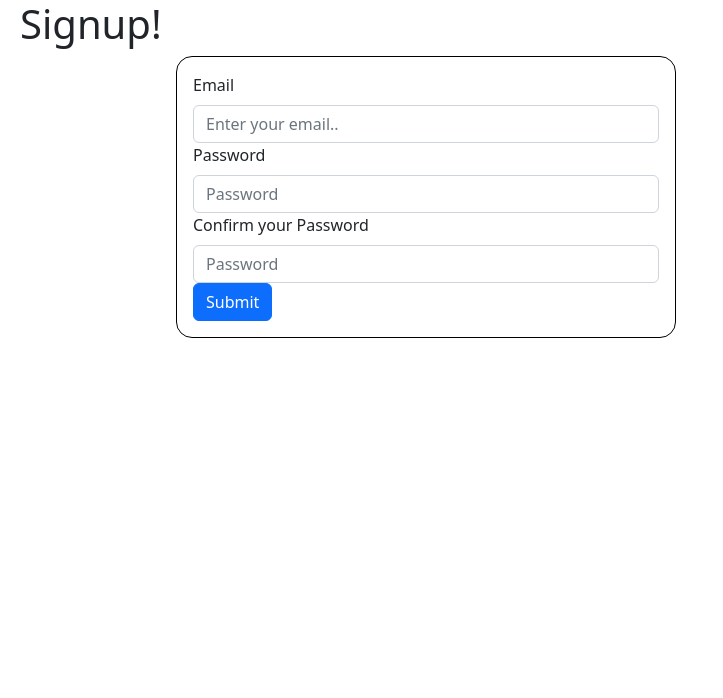
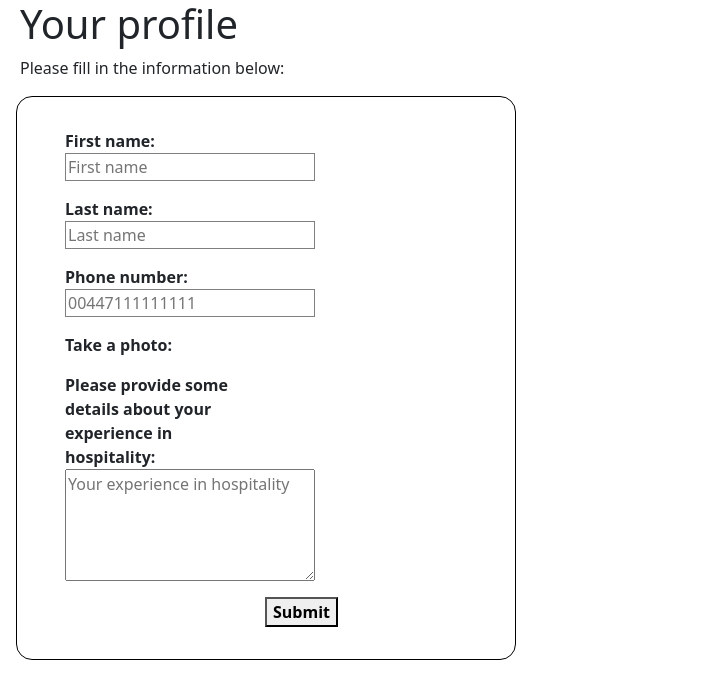
Before and after one commit to russell-gh/hospitality-hunt, a React (Create React App) app: page / in a window 1280 px wide. Shown: the top 698 px of the page, without its empty margins (0-723 px from the left). Built offline with nearby package versions, Linux system fonts and the light colour scheme.

Commit message:
updated form and css

```diff
--- a/src/App.css
+++ b/src/App.css
@@ -1,49 +1,3 @@
-
 .eachJob {
   background-color: gray;
 }
-h1,
-p {
-  margin-left: 20px;
-}
-
-form {
-  border: 1px solid black;
-  border-radius: 1em;
-  padding: 1em;
-  width: 500px;
-  margin-left: 1em;
-}
-
-ul {
-  list-style: none;
-  font-weight: bold;
-  padding: 0;
-  margin: 0;
-}
-
-li {
-  margin-top: 1em;
-}
-
-label {
-  display: inline-block;
-  width: 200px;
-}
-
-input {
-  width: 250px;
-  border: 1px solid grey;
-}
-
-textarea {
-  height: 7em;
-  width: 250px;
-  vertical-align: top;
-}
-
-li > button {
-  margin-left: 200px;
-  font-weight: bold;
-
-}
--- /dev/null
+++ b/src/components/CreateUserProfile/CreateUserProfile.css
@@ -0,0 +1,44 @@
+h1,
+p {
+  margin-left: 20px;
+}
+
+form {
+  border: 1px solid black;
+  border-radius: 1em;
+  padding: 1em;
+  width: 500px;
+  margin-left: 1em;
+}
+
+ul {
+  list-style: none;
+  font-weight: bold;
+  padding: 0;
+  margin: 0;
+}
+
+li {
+  margin-top: 1em;
+}
+
+label {
+  display: inline-block;
+  width: 200px;
+}
+
+input {
+  width: 250px;
+  border: 1px solid grey;
+}
+
+textarea {
+  height: 7em;
+  width: 250px;
+  vertical-align: top;
+}
+
+li > button {
+  margin-left: 200px;
+  font-weight: bold;
+}
--- a/src/components/CreateUserProfile.jsx
+++ b/src/components/CreateUserProfile/CreateUserProfile.jsx
@@ -1,24 +1,8 @@
 import React from "react";
 import { useState } from "react";
 import { useDispatch } from "react-redux";
-import { setUserProfile } from "../features/hospitality/hospitalitySlice";
-
-// const Joi = require("joi");
-
-// const schema = Joi.object({
-//   firstname: Joi.string().required(),
-//   lastname: Joi.string().required(),
-//   email: Joi.string().email().required(),
-//   phone: Joi.string().optional(),
-// });
-
-// const { error } = schema.validate({});
-
-// const validateForm = (e) => {
-//   if (error) {
-//     return "Non valid input";
-//   }
-// };
+import { setUserProfile } from "../../features/hospitality/hospitalitySlice";
+import "./CreateUserProfile.css";
 
 const UserProfiles = (props) => {
   const dispatch = useDispatch();
@@ -41,7 +25,7 @@ const UserProfiles = (props) => {
       <form onInput={onInput} onSubmit={sendUserInfo} action="" method="post">
         <ul>
           <li>
-            <label for="firstname">First name: </label>
+            <label htmlFor="firstname">First name: </label>
             <input
               type="text"
               id="firstname"
@@ -50,7 +34,7 @@ const UserProfiles = (props) => {
             />
           </li>
           <li>
-            <label for="lastname">Last name: </label>
+            <label htmlFor="lastname">Last name: </label>
             <input
               type="text"
               id="lastname"
@@ -58,44 +42,44 @@ const UserProfiles = (props) => {
               placeholder="Last name"
             />
           </li>
-          <li>
-            <label for="email">Email: </label>
+          {/* <li>
+            <label htmlFor="email">Email: </label>
             <input
               type="email"
               id="email"
               name="email"
               placeholder="example@example.com"
             />
-          </li>
-          <li>
-            <label for="email">Confirm email: </label>
+          </li> */}
+          {/* <li>
+            <label htmlFor="email">Confirm email: </label>
             <input
               type="email"
               id="email"
               name="email"
               placeholder="example@example.com"
             />
-          </li>
-          <li>
-            <label for="password">Password: </label>
+          </li> */}
+          {/* <li>
+            <label htmlFor="password">Password: </label>
             <input
               type="password"
               id="password"
               name="password"
               placeholder="Password"
             ></input>
-          </li>
-          <li>
-            <label for="password">Confirm password: </label>
+          </li> */}
+          {/* <li>
+            <label htmlFor="password">Confirm password: </label>
             <input
               type="password"
               id="password"
               name="password"
               placeholder="Password"
             ></input>
-          </li>
+          </li> */}
           <li>
-            <label for="phone">Phone number: </label>
+            <label htmlFor="phone">Phone number: </label>
             <input
               type="tel"
               id="phone"
@@ -106,7 +90,7 @@ const UserProfiles = (props) => {
           {/* To be added: */}
           <li>Take a photo:</li>
           <li>
-            <label for="experience">
+            <label htmlFor="experience">
               Please provide some details about your experience in hospitality:
             </label>
             <textarea
--- a/src/features/hospitality/hospitalitySlice.js
+++ b/src/features/hospitality/hospitalitySlice.js
@@ -1,10 +1,9 @@
 import { createSlice } from "@reduxjs/toolkit";
 
 const initialState = {
-  screenMode: 1,
+  screenMode: 4,
   value: 10,
   user: { email: "", password: "" },
-
 
   businesses: [
     {
@@ -110,7 +109,6 @@ const initialState = {
       email: "beatricemiddleton@email.com",
     },
   ],
-
 };
 
 export const hospitalitySlice = createSlice({
@@ -140,14 +138,12 @@ export const hospitalitySlice = createSlice({
   },
 });
 
-
-
 export const { increment, decrement, setUserProfile, SIGNUP, login } =
   hospitalitySlice.actions;
 
 export const selectBusinesses = (state) => state.hospitality.businesses;
 export const selectFreelancers = (state) => state.hospitality.freelancers;
-export const selectScreenMode = (state) => state.hospitality.screenMode
+export const selectScreenMode = (state) => state.hospitality.screenMode;
 //----- tell computer what you select
 //----- can see the dev tool to get some hint
 
```
Also changed, not shown: src/App.js (+15 -7 lines).
